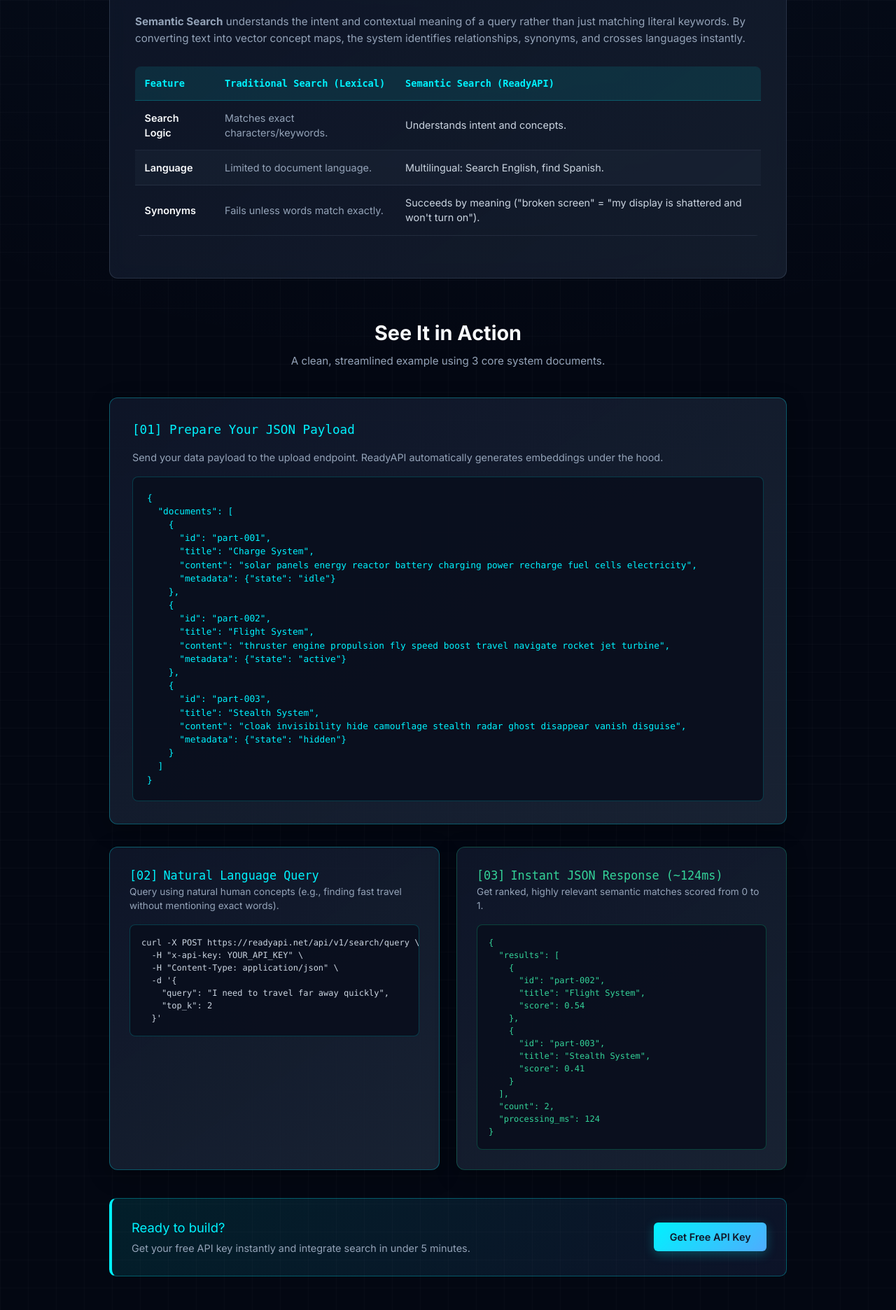
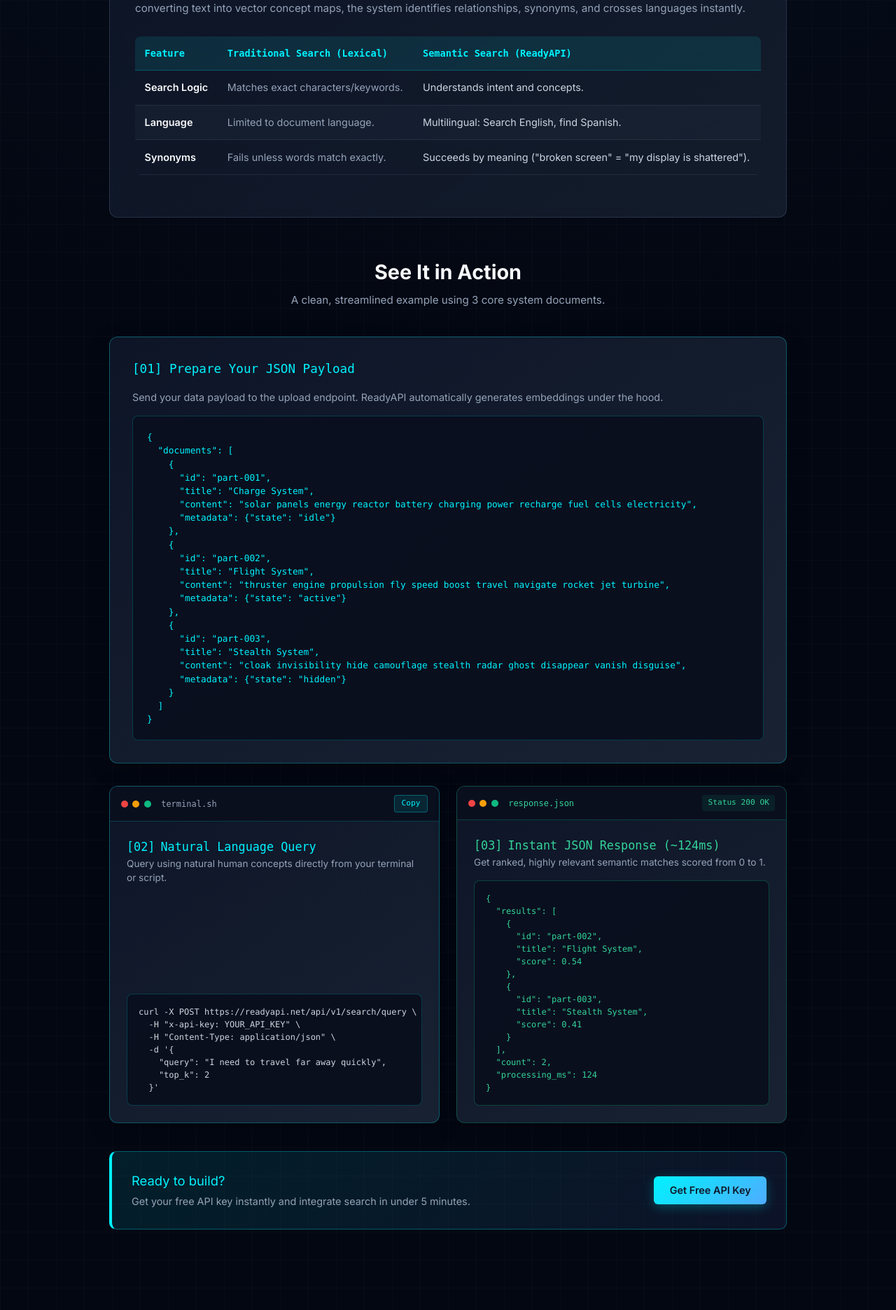
Before and after one commit to Esteban0007/AI_API, a Python web app: template app/templates/index.html in a window 1280 px wide. Shown: the part 1080-2952 px from the top of the page at 70% size. Run offline with Jinja, Linux system fonts and the light colour scheme; the template is opened without the code that fills it, so the values that code supplies are empty; some libraries are stand-ins or nearby versions.

Commit message:
index styles

```diff
--- a/app/templates/index.html
+++ b/app/templates/index.html
@@ -46,8 +46,8 @@
     </div>
   </div>
 
-  <!-- Features Grid (Exact 4 Pillars - No hanging cards) -->
-  <div class="features" style="display: grid; grid-template-columns: repeat(auto-fit, minmax(280px, 1fr)); gap: 1.25rem; margin: 2.5rem 0;">
+  <!-- Features Grid (Symmetric 2x2 Grid - No hanging cards) -->
+  <div class="features" style="display: grid; grid-template-columns: repeat(auto-fit, minmax(320px, 1fr)); gap: 1.25rem; margin: 2.5rem 0;">
     <div class="feature-card" style="background: linear-gradient(145deg, rgba(15, 23, 42, 0.9) 0%, rgba(30, 41, 59, 0.8) 100%); border: 1px solid rgba(100, 116, 139, 0.3); border-radius: 10px; padding: 1.5rem; transition: all 0.25s ease;" onmouseover="this.style.borderColor='rgba(0, 242, 254, 0.6)'; this.style.transform='translateY(-2px)'" onmouseout="this.style.borderColor='rgba(100, 116, 139, 0.3)'; this.style.transform='translateY(0)'">
       <div style="font-size: 0.8rem; color: #00f2fe; margin-bottom: 0.75rem; font-family: 'JetBrains Mono', monospace; font-weight: 600;">[01]</div>
       <h3 style="color: #f8fafc; font-size: 1.05rem; margin-top: 0; font-weight: 600; margin-bottom: 0.5rem;">Forget Vector Databases</h3>
@@ -214,14 +214,14 @@
           <tr style="border-bottom: 1px solid rgba(100, 116, 139, 0.2);">
             <td style="padding: 0.85rem; font-weight: 600; color: #f8fafc;">Synonyms</td>
             <td style="padding: 0.85rem; color: #94a3b8;">Fails unless words match exactly.</td>
-            <td style="padding: 0.85rem; color: #cbd5e1;">Succeeds by meaning ("broken screen" = "my display is shattered and won't turn on").</td>
+            <td style="padding: 0.85rem; color: #cbd5e1;">Succeeds by meaning ("broken screen" = "my display is shattered").</td>
           </tr>
         </tbody>
       </table>
     </div>
   </section>
 
-  <!-- Interactive & Clean Example Section (Optimized with 3 Core IDs) -->
+  <!-- Interactive & Clean Example Section -->
   <section style="margin: 3.5rem 0;">
     <div style="text-align: center; margin-bottom: 2.5rem;">
       <h2 style="color: #f8fafc; font-size: 1.8rem; font-weight: 700; margin-bottom: 0.5rem;">See It in Action</h2>
@@ -266,16 +266,30 @@
     <!-- STEP 02 & 03: Sleek Two-Column Grid for Request & Response -->
     <div style="display: grid; grid-template-columns: repeat(auto-fit, minmax(440px, 1fr)); gap: 1.5rem; margin: 2rem 0;">
 
-      <!-- Left Column: Search Request -->
-      <div style="padding: 1.75rem; border: 1px solid rgba(0, 242, 254, 0.3); border-radius: 12px; background: linear-gradient(145deg, rgba(15, 23, 42, 0.9) 0%, rgba(30, 41, 59, 0.8) 100%); box-shadow: 0 8px 30px rgba(0, 0, 0, 0.3);">
+      <!-- Left Column: Search Request (VS Code Style with interactive Copy Button) -->
+      <div style="border: 1px solid rgba(0, 242, 254, 0.3); border-radius: 12px; background: linear-gradient(145deg, rgba(15, 23, 42, 0.9) 0%, rgba(30, 41, 59, 0.8) 100%); box-shadow: 0 8px 30px rgba(0, 0, 0, 0.3); overflow: hidden; display: flex; flex-direction: column;">
+        <!-- VS Code Title Bar -->
+        <div style="background: rgba(10, 15, 30, 0.95); padding: 0.75rem 1rem; border-bottom: 1px solid rgba(0, 242, 254, 0.2); display: flex; align-items: center; justify-content: space-between;">
+          <div style="display: flex; align-items: center; gap: 0.4rem;">
+            <span style="width: 10px; height: 10px; background: #ef4444; border-radius: 50%; display: inline-block;"></span>
+            <span style="width: 10px; height: 10px; background: #f59e0b; border-radius: 50%; display: inline-block;"></span>
+            <span style="width: 10px; height: 10px; background: #10b981; border-radius: 50%; display: inline-block;"></span>
+            <span style="margin-left: 0.5rem; font-size: 0.75rem; color: #94a3b8; font-family: 'JetBrains Mono', monospace;">terminal.sh</span>
+          </div>
+          <button onclick="navigator.clipboard.writeText(document.getElementById('code-snippet').innerText); this.textContent='Copied!'; setTimeout(()=>this.textContent='Copy', 2000);" style="background: rgba(0, 242, 254, 0.1); color: #00f2fe; border: 1px solid rgba(0, 242, 254, 0.3); padding: 0.2rem 0.6rem; border-radius: 4px; font-size: 0.7rem; font-family: 'JetBrains Mono', monospace; cursor: pointer; transition: all 0.2s;">Copy</button>
+        </div>
+
+        <div style="padding: 1.5rem; flex-grow: 1; display: flex; flex-direction: column; justify-content: space-between;">
+          <div>
             <h3 style="margin-top: 0; color: #00f2fe; font-size: 1.05rem; font-family: 'JetBrains Mono', monospace; display: flex; align-items: center; gap: 0.5rem;">
               <span>[02]</span> Natural Language Query
             </h3>
             <p style="color: #94a3b8; font-size: 0.85rem; margin-bottom: 1rem;">
-          Query using natural human concepts (e.g., finding fast travel without mentioning exact words).
+              Query using natural human concepts directly from your terminal or script.
             </p>
+          </div>
 
-        <pre style="background: rgba(10, 15, 30, 0.95); border: 1px solid rgba(0, 242, 254, 0.2); padding: 1rem; border-radius: 8px; overflow-x: auto; font-size: 0.75rem; font-family: 'JetBrains Mono', monospace; color: #cbd5e1; line-height: 1.5;"><code>curl -X POST https://readyapi.net/api/v1/search/query \
+          <pre id="code-snippet" style="background: rgba(10, 15, 30, 0.95); border: 1px solid rgba(0, 242, 254, 0.2); padding: 1rem; border-radius: 8px; overflow-x: auto; font-size: 0.75rem; font-family: 'JetBrains Mono', monospace; color: #cbd5e1; line-height: 1.5; margin: 0;"><code>curl -X POST https://readyapi.net/api/v1/search/query \
   -H "x-api-key: YOUR_API_KEY" \
   -H "Content-Type: application/json" \
   -d '{
@@ -283,17 +297,32 @@
     "top_k": 2
   }'</code></pre>
         </div>
+      </div>
 
       <!-- Right Column: API Response -->
-      <div style="padding: 1.75rem; border: 1px solid rgba(16, 185, 129, 0.3); border-radius: 12px; background: linear-gradient(145deg, rgba(15, 23, 42, 0.9) 0%, rgba(30, 41, 59, 0.8) 100%); box-shadow: 0 8px 30px rgba(0, 0, 0, 0.3);">
+      <div style="border: 1px solid rgba(16, 185, 129, 0.3); border-radius: 12px; background: linear-gradient(145deg, rgba(15, 23, 42, 0.9) 0%, rgba(30, 41, 59, 0.8) 100%); box-shadow: 0 8px 30px rgba(0, 0, 0, 0.3); overflow: hidden; display: flex; flex-direction: column;">
+        <!-- VS Code Title Bar (Green accent for response) -->
+        <div style="background: rgba(10, 15, 30, 0.95); padding: 0.75rem 1rem; border-bottom: 1px solid rgba(16, 185, 129, 0.3); display: flex; align-items: center; justify-content: space-between;">
+          <div style="display: flex; align-items: center; gap: 0.4rem;">
+            <span style="width: 10px; height: 10px; background: #ef4444; border-radius: 50%; display: inline-block;"></span>
+            <span style="width: 10px; height: 10px; background: #f59e0b; border-radius: 50%; display: inline-block;"></span>
+            <span style="width: 10px; height: 10px; background: #10b981; border-radius: 50%; display: inline-block;"></span>
+            <span style="margin-left: 0.5rem; font-size: 0.75rem; color: #34d399; font-family: 'JetBrains Mono', monospace;">response.json</span>
+          </div>
+          <span style="font-size: 0.7rem; color: #34d399; font-family: 'JetBrains Mono', monospace; background: rgba(16, 185, 129, 0.1); padding: 0.2rem 0.5rem; border-radius: 4px;">Status 200 OK</span>
+        </div>
+
+        <div style="padding: 1.5rem; flex-grow: 1; display: flex; flex-direction: column; justify-content: space-between;">
+          <div>
             <h3 style="margin-top: 0; color: #34d399; font-size: 1.05rem; font-family: 'JetBrains Mono', monospace; display: flex; align-items: center; gap: 0.5rem;">
               <span>[03]</span> Instant JSON Response (~124ms)
             </h3>
             <p style="color: #94a3b8; font-size: 0.85rem; margin-bottom: 1rem;">
               Get ranked, highly relevant semantic matches scored from 0 to 1.
             </p>
+          </div>
 
-        <pre style="background: rgba(10, 15, 30, 0.95); border: 1px solid rgba(16, 185, 129, 0.3); padding: 1rem; border-radius: 8px; overflow-x: auto; font-size: 0.75rem; font-family: 'JetBrains Mono', monospace; color: #34d399; line-height: 1.5;"><code>{
+          <pre style="background: rgba(10, 15, 30, 0.95); border: 1px solid rgba(16, 185, 129, 0.3); padding: 1rem; border-radius: 8px; overflow-x: auto; font-size: 0.75rem; font-family: 'JetBrains Mono', monospace; color: #34d399; line-height: 1.5; margin: 0;"><code>{
   "results": [
     {
       "id": "part-002",
@@ -309,6 +338,7 @@
   "count": 2,
   "processing_ms": 124
 }</code></pre>
+        </div>
       </div>
 
     </div>
```
Lines whose indentation alone changed are shown as unchanged.
